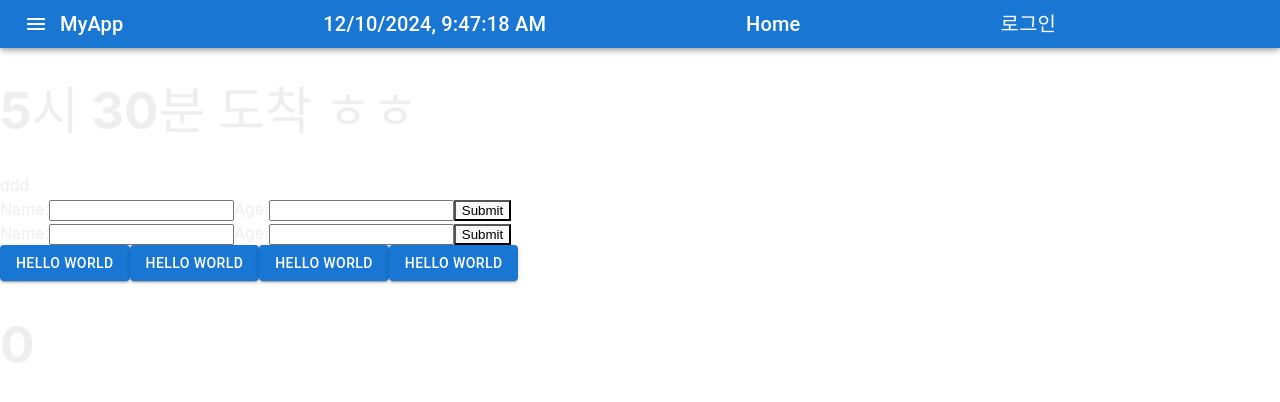
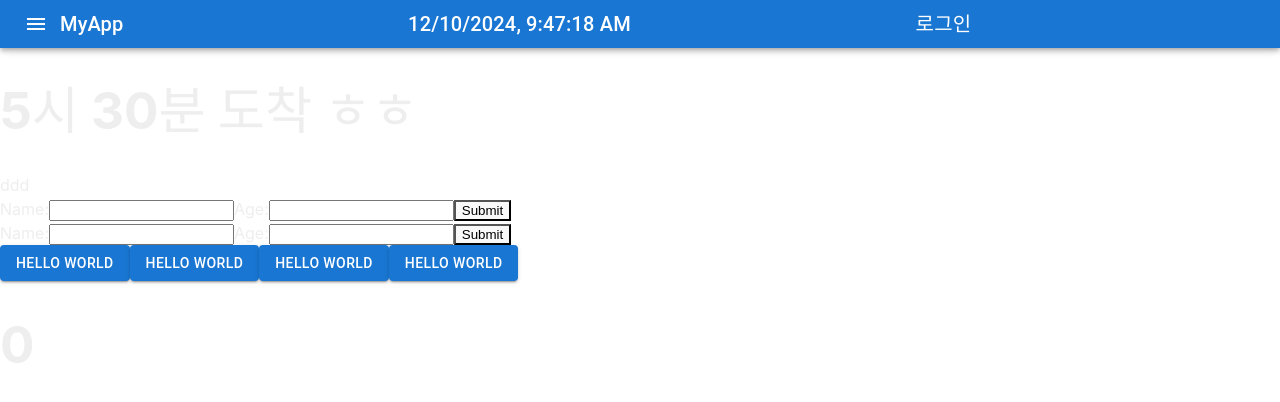
Before and after one commit to kuyeol/react-pwa-vite, a React (Vite) app: page / in a window 1280 px wide. Shown: the top 402 px of the page. Built offline with nearby package versions, Linux system fonts and the light colour scheme.

Commit message:
Update AppbarTray.tsx

```diff
--- a/src/ui/header/AppbarTray.tsx
+++ b/src/ui/header/AppbarTray.tsx
@@ -40,9 +40,7 @@ const time = useTime();
                 {time.toLocaleString()}
             </Typography>
 
-            <Typography variant="h6" component="div" sx={{flexGrow: 1}}>
-                Home
-            </Typography>
+
 
           <Typography variant="h6" component="div" sx={{flexGrow: 1}}>
             로그인
```
